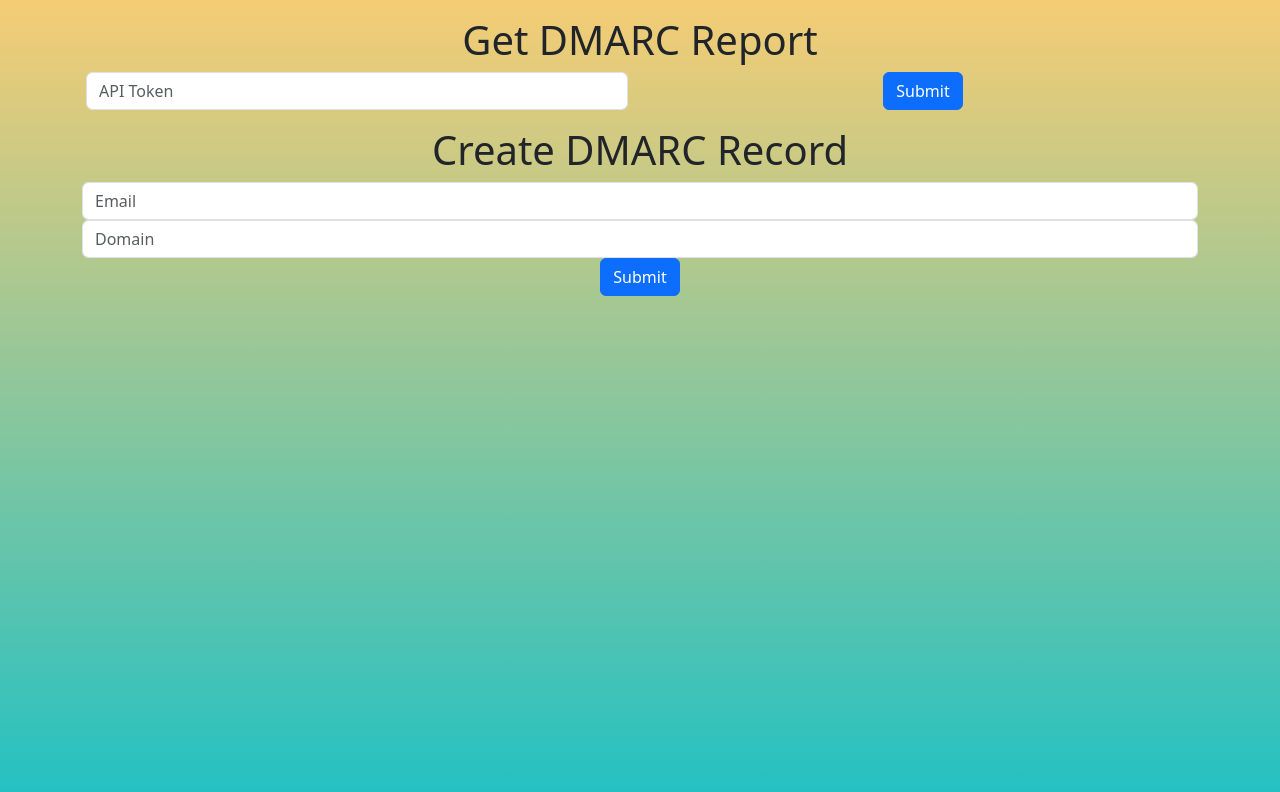
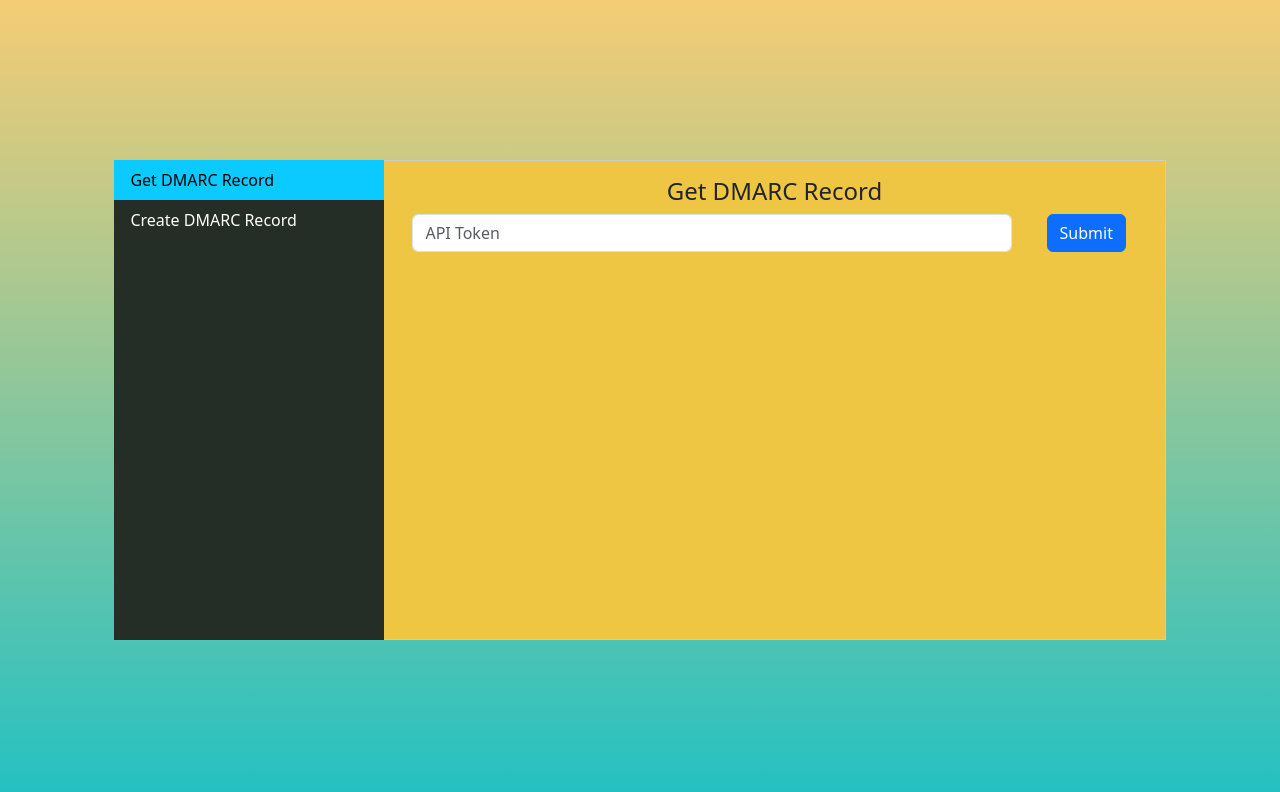
Before and after one commit to naomiezaki/DMARC-Report, a React (Create React App) app in the folder client/: page / in a window 1280 px wide. Shown: the top 792 px of the page. Built offline with nearby package versions, Linux system fonts and the light colour scheme.

Commit message:
update UI

```diff
--- a/client/src/App.css
+++ b/client/src/App.css
@@ -1,8 +1,61 @@
 .App {
   text-align: center;
-  background-color: #f0f0f0;
   height: 100vh;
   margin: 0;
   padding: 0;
   background: linear-gradient(0deg, rgba(34,193,195,1) 0%, rgba(240,178,45,0.6587009803921569) 100%);
+  /* background-color: white; */
 }
+
+h1{
+  font-size: 24px !important;
+}
+
+.page{
+  height: 100%;
+  display: flex;
+  /* justify-content: center; */
+  align-items: center;
+}
+
+.vertical-nav {
+  float: left;
+  /* border: 1px solid #ccc; */
+  background-color: #242D26;
+  width: 270px;
+  height: 60%;
+}
+
+.vertical-nav-link {
+  display: block;
+  background-color: inherit;
+  color: white !important;
+  padding: 22px 16px;
+  width: 100%;
+  border: none;
+  outline: none;
+  text-align: left;
+  cursor: pointer;
+  transition: 0.3s;
+  font-size: 17px;
+}
+
+.vertical-nav-link:hover {
+  background-color: #5CDCFF;
+  color: black !important;
+}
+
+.vertical-nav-link.active {
+  background-color: #0ACAFF;
+  color: black !important;
+}
+
+.vertical-nav-tabcontent {
+  float: left;
+  padding: 0px 12px;
+  border: 1px solid #ccc;
+  width: 70% !important;
+  border-left: none;
+  height: 60%;
+  background-color: #EEC643;
+}
--- a/client/src/App.js
+++ b/client/src/App.js
@@ -1,15 +1,16 @@
 import './App.css';
 import React, { useState } from 'react';
 
-import GetDMARCReport from './pages/GetDMARCReport';
+import GetDMARCReport from './pages/GetDMARCRecord';
 import CreateDMARCRecord from './pages/CreateDMARCRecord';
+import Home from './pages/Home';
 
 
 function App() {
   return (
-    <div className="App">
-      <GetDMARCReport/>
-      <CreateDMARCRecord/>
+    <div className="App ">
+
+      <Home/>
     </div>
 
   );
--- a/client/src/pages/CreateDMARCRecord.js
+++ b/client/src/pages/CreateDMARCRecord.js
@@ -34,13 +34,16 @@ function CreateDMARCRecord () {
     }
 
     return (
-        <Container>
+        <Container className="p-3">
             <h1 className="header">Create DMARC Record</h1>
 
             <Form>
                 <Row>
                     <Col>
                         <Form.Control type="email" placeholder="Email" onChange={e => setEmail(e.target.value)}/>
+
+                    </Col>
+                    <Col>
                         <Form.Control type="text" placeholder='Domain' onChange={e => setDomain(e.target.value)}/>
                     </Col>
                 </Row>
--- a/client/src/pages/GetDMARCReport.js
+++ b/client/src/pages/GetDMARCRecord.js
@@ -8,8 +8,8 @@ import Button from 'react-bootstrap/Button';
 
 import axios from 'axios';
 
-function GetDMARCReport(){
-    const [report, setReport] = useState(null)
+function GetDMARCRecord(){
+    const [record, setRecord] = useState(null)
     const [token, setToken] = useState(null)
 
     const handleSubmit = (e) => {
@@ -17,14 +17,14 @@ function GetDMARCReport(){
         e.preventDefault();
 
         try {
-            axios.get(`http://localhost:4000/get-report`,{
+            axios.get(`http://localhost:4000/get-record`,{
                 params: {
                     token: token
                 }
             })
             .then(res => {
                 console.log(res.data)
-                setReport(res.data)
+                setRecord(res.data)
             })
         } catch(err) {
             console.log(err)
@@ -33,14 +33,14 @@ function GetDMARCReport(){
 
     return(
         <Container className="p-3">
-            <h1 className="header">Get DMARC Report</h1>
+            <h1 className="header">Get DMARC Record</h1>
 
             <Form>
                 <Row>
-                    <Col>
+                    <Col className="col-md-10">
                         <Form.Control type="text" placeholder="API Token" onChange={e => setToken(e.target.value)}/>
                     </Col>
-                    <Col>
+                    <Col className="col-md-2">
                         <Button variant="primary" type="button" onClick={handleSubmit}>
                             Submit
                         </Button>
@@ -49,13 +49,13 @@ function GetDMARCReport(){
             </Form>
 
             {
-                report !== null &&
+                record !== null &&
                 <div>
-                    <p>Domain: {report.domain}</p>
-                    <p>Public Token: {report.public_token}</p>
-                    <p>Created At: {report.created_at}</p>
-                    <p>Reporting URI: {report.reporting_uri}</p>
-                    <p>Email: {report.email}</p>
+                    <p>Domain: {record.domain}</p>
+                    <p>Public Token: {record.public_token}</p>
+                    <p>Created At: {record.created_at}</p>
+                    <p>Reporting URI: {record.reporting_uri}</p>
+                    <p>Email: {record.email}</p>
                 </div>
 
             }
@@ -64,4 +64,4 @@ function GetDMARCReport(){
 
 }
 
-export default GetDMARCReport;
+export default GetDMARCRecord;
--- /dev/null
+++ b/client/src/pages/Home.js
@@ -0,0 +1,73 @@
+import { useState, useRef, useEffect } from "react";
+
+import Container from 'react-bootstrap/Container';
+import Col from 'react-bootstrap/Col';
+import Form from 'react-bootstrap/Form';
+import Row from 'react-bootstrap/Row';
+import Button from 'react-bootstrap/Button';
+import Nav from 'react-bootstrap/Nav';
+
+import GetDMARCReport from './GetDMARCRecord';
+import CreateDMARCRecord from './CreateDMARCRecord';
+
+function Home() {
+    const defaultActiveRef = useRef(null);
+
+    useEffect(() => {
+        // This will simulate a click on the button element when the component mounts
+        let tabcontents = document.getElementsByClassName('vertical-nav-tabcontent')
+        Array.from(tabcontents).forEach(content => {
+            content.style.display = "none"
+        });
+
+        if (defaultActiveRef.current) {
+            defaultActiveRef.current.click();
+        }
+    }, []);
+
+    const openTab = (event, pageName) => {
+        let i, tabcontents, tablinks;
+
+        tabcontents = document.getElementsByClassName('vertical-nav-tabcontent');
+
+        Array.from(tabcontents).forEach(content => {
+            content.style.display = "none"
+        });
+
+        tablinks = document.getElementsByClassName('vertical-nav-link');
+
+        Array.from(tablinks).forEach(tablink => {
+            tablink.className = tablink.className.replace(" active", "")
+        });
+
+        document.getElementById(pageName).style.display = "block";
+        event.currentTarget.className += " active"
+    }
+
+    return (
+        <Container className="page justify-content-center">
+            <Nav defaultActiveKey="/home" className="vertical-nav flex-column">
+                <Nav.Link ref={defaultActiveRef} className="vertical-nav-link" onClick={(event)=>openTab(event, 'getDMARCRecord')}>Get DMARC Record</Nav.Link>
+                <Nav.Link className="vertical-nav-link" onClick={(event)=>openTab(event, 'createDMARCRecord')}>Create DMARC Record</Nav.Link>
+            </Nav>
+
+            <Container id="getDMARCRecord" className="vertical-nav-tabcontent m-0">
+                <GetDMARCReport/>
+            </Container>
+
+            <Container id="createDMARCRecord" className="vertical-nav-tabcontent m-0">
+               <CreateDMARCRecord/>
+            </Container>
+            {/* <Row>
+                <Col>
+                    <GetDMARCReport/>
+                </Col>
+                <Col>
+                    <CreateDMARCRecord/>
+                </Col>
+            </Row> */}
+        </Container>
+    )
+}
+
+export default Home;
```
Also changed, not shown: 2 other files (tests, documents, lock files or other folders).
